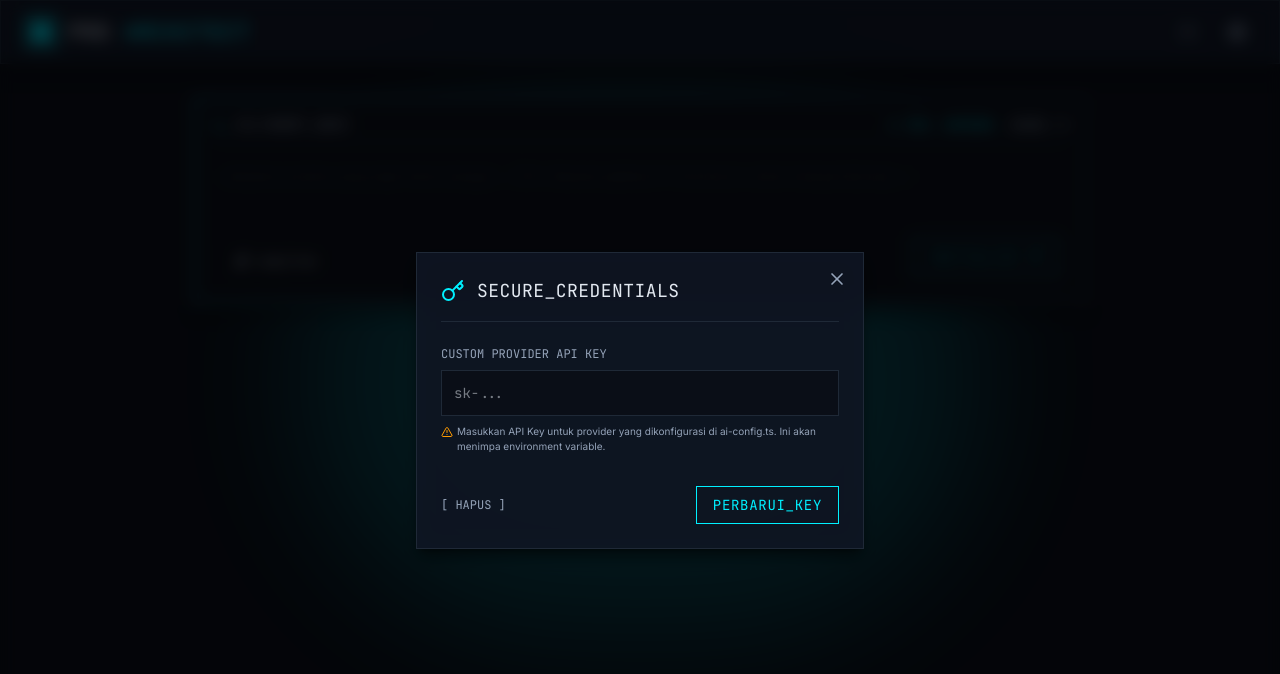
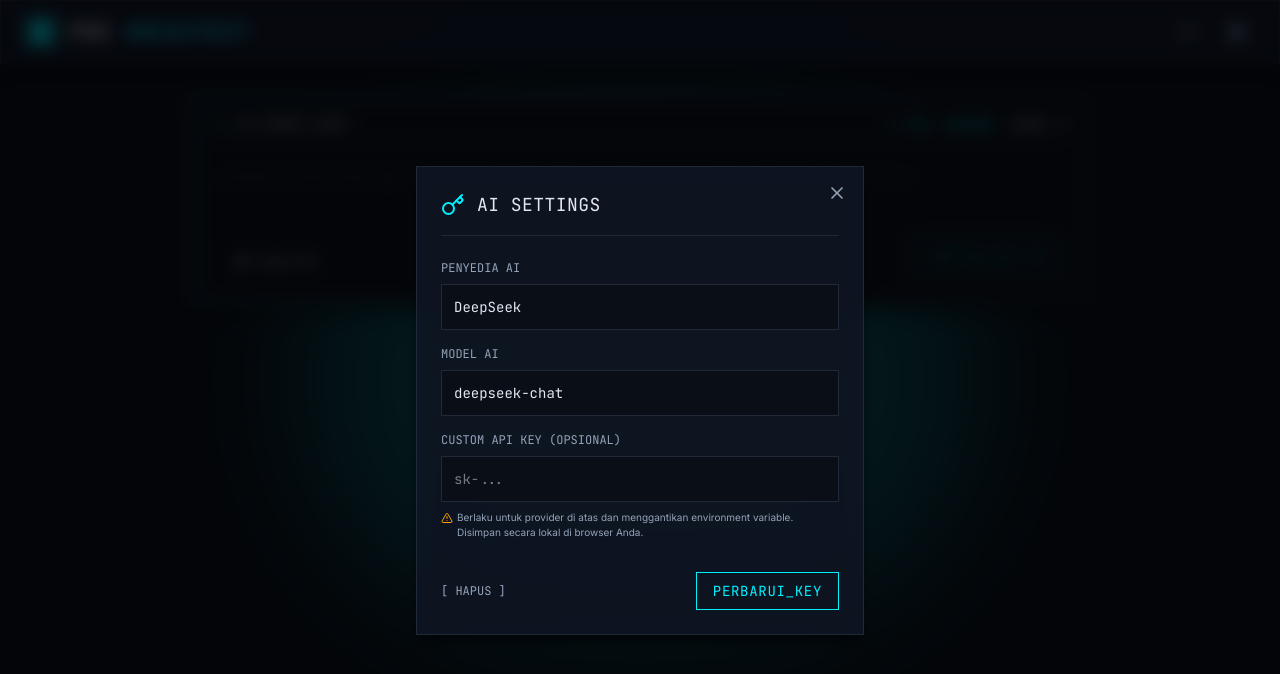
Before and after one commit to TrygerZ/PRD-Architect, a React (Vite) app: page / in a window 1280 px wide. Both pictures are taken after a click on the button "Pengaturan". Shown: the top 674 px of the page. Built offline with nearby package versions, Linux system fonts and the light colour scheme.

Commit message:
feat: support multiple AI providers and models
Extend the PRD generation service to support custom selection of AI providers (GPT, Claude, Gemini, DeepSeek) and their respective models, replacing the hardcoded provider configuration.

```diff
--- a/ai-config.ts
+++ /dev/null
@@ -1,27 +0,0 @@
-export const AI_CONFIG = {
-  // API Endpoint that supports the chat/completions format
-  // Example OpenAI: "https://api.openai.com/v1/chat/completions"
-  // Example DeepSeek: "https://api.deepseek.com/chat/completions"
-  // Example Groq: "https://api.groq.com/openai/v1/chat/completions"
-  // Example Gemini: "https://generativelanguage.googleapis.com/v1beta/openai/chat/completions"
-  ENDPOINT_URL: "https://api.deepseek.com/chat/completions",
-
-  // Model name required by the API
-  // Example: "gpt-4o", "deepseek-chat", "llama3-70b-8192", "gemini-2.5-flash"
-  MODEL_NAME: "deepseek-v4-flash",
-
-  // Environment Variable name that stores the API key (e.g., "DEEPSEEK_API_KEY", "OPENAI_API_KEY", "GEMINI_API_KEY")
-  // Make sure this API Key is added to the .env file or inserted in the App Settings menu
-  API_KEY_ENV_NAME: "DEEPSEEK_API_KEY",
-
-  // --- Generation Parameters Configuration ---
-
-  // Maximum output token limit (16000 is very large for a PRD document)
-  MAX_OUTPUT_TOKENS: 16000,
-
-  // Temperature (response creativity)
-  TEMPERATURE: 0.5,
-
-  // Additional specific instructions for the system prompt
-  SYSTEM_PROMPT_ADDITIONS: ""
-};
--- a/src/App.tsx
+++ b/src/App.tsx
@@ -5,11 +5,13 @@ import { SystemSchematic } from "./components/SystemSchematic";
 import { BlueprintSheet, getSections } from "./components/BlueprintSheet";
 import { ApiKeyModal } from "./components/ApiKeyModal";
 import { generatePRD } from "./services/geminiService";
-import { ProductType, PRDVersion, PRDComment, UploadedFile } from "./types";
+import { ProductType, PRDVersion, PRDComment, UploadedFile, AIProvider } from "./types";
 
 export default function App() {
   const [isSettingsOpen, setIsSettingsOpen] = useState(false);
   const [customApiKey, setCustomApiKey] = useState("");
+  const [provider, setProvider] = useState<AIProvider>("deepseek");
+  const [model, setModel] = useState<string>("deepseek-chat");
   const [isGenerating, setIsGenerating] = useState(false);
   const [productType, setProductType] = useState<ProductType>("Unknown");
   const [language, setLanguage] = useState<"id" | "en">("id");
@@ -27,6 +29,14 @@ export default function App() {
     const stored = localStorage.getItem("PRD_CUSTOM_API_KEY");
     if (stored) {
       setCustomApiKey(stored);
+    }
+    const storedProv = localStorage.getItem("PRD_AI_PROVIDER") as AIProvider;
+    if (storedProv) {
+      setProvider(storedProv);
+    }
+    const storedModel = localStorage.getItem("PRD_AI_MODEL");
+    if (storedModel) {
+      setModel(storedModel);
     }
   }, []);
 
@@ -56,6 +66,8 @@ export default function App() {
       await generatePRD(
         prompt,
         customApiKey,
+        provider,
+        model,
         language,
         productType,
         uploadedFiles,
@@ -127,6 +139,8 @@ export default function App() {
       await generatePRD(
         revisionPrompt,
         customApiKey,
+        provider,
+        model,
         language,
         productType,
         uploadedFiles,
@@ -311,8 +325,14 @@ export default function App() {
       <ApiKeyModal
         isOpen={isSettingsOpen}
         onClose={() => setIsSettingsOpen(false)}
-        onSave={(key) => setCustomApiKey(key)}
+        onSave={(key, p, m) => {
+          setCustomApiKey(key);
+          setProvider(p);
+          setModel(m);
+        }}
         language={language}
+        initialProvider={provider}
+        initialModel={model}
       />
 
       {/* Background Decor */}
--- a/src/components/ApiKeyModal.tsx
+++ b/src/components/ApiKeyModal.tsx
@@ -2,11 +2,15 @@ import { useState, useEffect } from "react";
 import { Key, X, Check, AlertTriangle } from "lucide-react";
 import { motion, AnimatePresence } from "motion/react";
 
+import { AIProvider } from "../types";
+
 interface ApiKeyModalProps {
   isOpen: boolean;
   onClose: () => void;
-  onSave: (key: string) => void;
+  onSave: (key: string, provider: AIProvider, model: string) => void;
   language: "id" | "en";
+  initialProvider?: AIProvider;
+  initialModel?: string;
 }
 
 export function ApiKeyModal({
@@ -14,21 +18,46 @@ export function ApiKeyModal({
   onClose,
   onSave,
   language,
+  initialProvider = "deepseek",
+  initialModel = "deepseek-chat",
 }: ApiKeyModalProps) {
   const [apiKey, setApiKey] = useState("");
+  const [provider, setProvider] = useState<AIProvider>(initialProvider);
+  const [model, setModel] = useState<string>(initialModel);
   const [saved, setSaved] = useState(false);
+
+  const MODELS: Record<AIProvider, string[]> = {
+    deepseek: ["deepseek-chat", "deepseek-reasoner", "deepseek-v4-pro", "deepseek-v4-flash"],
+    claude: ["claude-3-7-sonnet-20250219", "claude-3-5-sonnet-20241022", "claude-3-5-haiku-20241022", "claude-3-opus-20240229"],
+    gemini: ["gemini-2.5-flash", "gemini-2.5-pro", "gemini-2.0-flash", "gemini-2.0-flash-lite", "gemini-1.5-pro", "gemini-1.5-flash"],
+    gpt: ["gpt-4o", "gpt-4o-mini", "chatgpt-4o-latest", "o1", "o1-mini", "o3-mini"]
+  };
 
   useEffect(() => {
     if (isOpen) {
-      const stored = localStorage.getItem("PRD_CUSTOM_API_KEY");
-      if (stored) setApiKey(stored);
+      const storedKey = localStorage.getItem("PRD_CUSTOM_API_KEY");
+      const storedProv = localStorage.getItem("PRD_AI_PROVIDER") as AIProvider;
+      const storedModel = localStorage.getItem("PRD_AI_MODEL");
+      if (storedKey) setApiKey(storedKey);
+      if (storedProv) setProvider(storedProv);
+      else setProvider(initialProvider);
+      if (storedModel) setModel(storedModel);
+      else setModel(initialModel);
       setSaved(false);
     }
-  }, [isOpen]);
+  }, [isOpen, initialProvider, initialModel]);
+
+  const handleProviderChange = (newProvider: AIProvider) => {
+    setProvider(newProvider);
+    // Reset to the default model for the new provider
+    setModel(MODELS[newProvider][0]);
+  };
 
   const handleSave = () => {
     localStorage.setItem("PRD_CUSTOM_API_KEY", apiKey.trim());
-    onSave(apiKey.trim());
+    localStorage.setItem("PRD_AI_PROVIDER", provider);
+    localStorage.setItem("PRD_AI_MODEL", model);
+    onSave(apiKey.trim(), provider, model);
     setSaved(true);
     setTimeout(() => {
       onClose();
@@ -37,8 +66,9 @@ export function ApiKeyModal({
 
   const handleClear = () => {
     localStorage.removeItem("PRD_CUSTOM_API_KEY");
+    // We don't remove provider or model, just reset key
     setApiKey("");
-    onSave("");
+    onSave("", provider, model);
   };
 
   return (
@@ -61,13 +91,46 @@ export function ApiKeyModal({
             <div className="flex items-center gap-3 mb-6 border-b border-cyber-border pb-4">
               <Key className="text-cyber-accent" size={24} />
               <h2 className="text-lg font-mono text-cyber-text tracking-wide">
-                SECURE_CREDENTIALS
+                AI SETTINGS
               </h2>
+            </div>
+
+            <div className="mb-4">
+              <label className="block text-xs font-mono text-cyber-text-dim mb-2 uppercase">
+                {language === "en" ? "AI Provider" : "Penyedia AI"}
+              </label>
+              <select
+                value={provider}
+                onChange={(e) => handleProviderChange(e.target.value as AIProvider)}
+                className="w-full bg-cyber-bg border border-cyber-border p-3 text-cyber-text font-mono text-sm focus:border-cyber-accent focus:outline-none transition-colors appearance-none"
+              >
+                <option value="claude">Claude</option>
+                <option value="gemini">Gemini</option>
+                <option value="deepseek">DeepSeek</option>
+                <option value="gpt">GPT</option>
+              </select>
+            </div>
+
+            <div className="mb-4">
+              <label className="block text-xs font-mono text-cyber-text-dim mb-2 uppercase">
+                {language === "en" ? "AI Model" : "Model AI"}
+              </label>
+              <select
+                value={model}
+                onChange={(e) => setModel(e.target.value)}
+                className="w-full bg-cyber-bg border border-cyber-border p-3 text-cyber-text font-mono text-sm focus:border-cyber-accent focus:outline-none transition-colors appearance-none"
+              >
+                {MODELS[provider].map((m) => (
+                  <option key={m} value={m}>
+                    {m}
+                  </option>
+                ))}
+              </select>
             </div>
 
             <div className="mb-6">
               <label className="block text-xs font-mono text-cyber-text-dim mb-2 uppercase">
-                Custom Provider API Key
+                {language === "en" ? "Custom API Key (Optional)" : "Custom API Key (Opsional)"}
               </label>
               <input
                 type="password"
@@ -84,8 +147,8 @@ export function ApiKeyModal({
                 />
                 <span>
                   {language === "en"
-                    ? "Provide the API Key for the model you configured in ai-config.ts. Overrides environment variables."
-                    : "Masukkan API Key untuk provider yang dikonfigurasi di ai-config.ts. Ini akan menimpa environment variable."}
+                    ? "Overrides environment variables. Your key is stored locally in your browser."
+                    : "Berlaku untuk provider di atas dan menggantikan environment variable. Disimpan secara lokal di browser Anda."}
                 </span>
               </p>
             </div>
--- a/src/services/geminiService.ts
+++ b/src/services/geminiService.ts
@@ -1,8 +1,10 @@
-import { UploadedFile } from "../types";
+import { UploadedFile, AIProvider } from "../types";
 
 export const generatePRD = async (
   prompt: string,
   customApiKey: string | undefined,
+  provider: AIProvider,
+  model: string,
   language: "id" | "en",
   productType: string,
   uploadedFiles: UploadedFile[],
@@ -16,6 +18,8 @@ export const generatePRD = async (
     body: JSON.stringify({
       prompt,
       customApiKey,
+      provider,
+      model,
       language,
       productType,
       uploadedFiles,
--- a/src/types.ts
+++ b/src/types.ts
@@ -1,3 +1,5 @@
+export type AIProvider = "claude" | "gemini" | "deepseek" | "gpt";
+
 export interface PRDSection {
   title: string;
   content: string;
```
Also changed, not shown: server.ts (+65 -18 lines).
